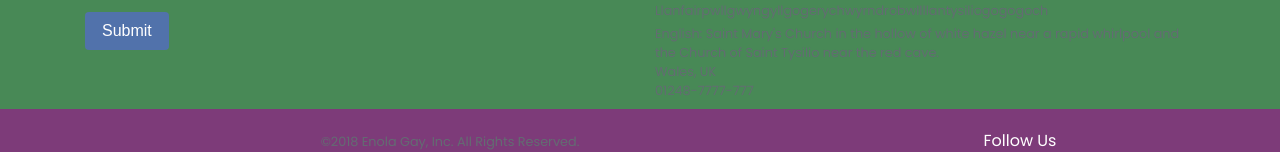
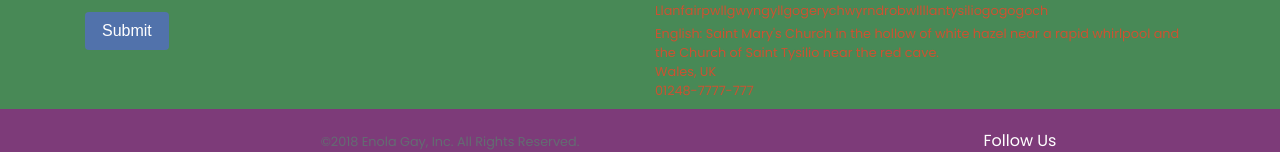
Before and after one commit to JuniorDallagnolo/bootstrap-project, a plain HTML site: page html/contact.html in a window 1280 px wide. Shown: the part 525-677 px from the top of the page. Drawn offline with nearby package versions, Linux system fonts and the light colour scheme; a web font is replaced by a local one.

Commit message:
Lazy fix

```diff
--- a/html/contact.html
+++ b/html/contact.html
@@ -60,10 +60,10 @@
                    <div class="col-md-6">
                         <h6>Where to Find Us</h6>
                         <img class="img-fluid rounded" src="https://maps.googleapis.com/maps/api/staticmap?center=53.224622,-4.197995&zoom=13&size=400x400&maptype=roadmap&markers=color:green%7Clabel:G%7C45.3484634,-75.7552887&key=AIzaSyBCti9BN-sd18e7h_PmQXwY8BUHEJTfLLs" alt="map">
-                        <span class="text-muted small d-block mt-1">Llanfairpwllgwyngyllgogerychwyrndrobwllllantysiliogogogoch</span>
-                        <span class="text-muted small d-block mt-1 smallBlack">English: Saint Mary's Church in the hollow of white hazel near a rapid whirlpool and the Church of Saint Tysilio near the red cave.</span>
-                        <span class="text-muted small d-block smallBlack">Wales, UK</span>
-                        <span class="text-muted small d-block smallBlack">01248-7777-777</span>
+                        <span class="small d-block mt-1">Llanfairpwllgwyngyllgogerychwyrndrobwllllantysiliogogogoch</span>
+                        <span class="small d-block mt-1">English: Saint Mary's Church in the hollow of white hazel near a rapid whirlpool and the Church of Saint Tysilio near the red cave.</span>
+                        <span class="small d-block">Wales, UK</span>
+                        <span class="small d-block">01248-7777-777</span>
                    </div>
                </div>
             </div>
```
